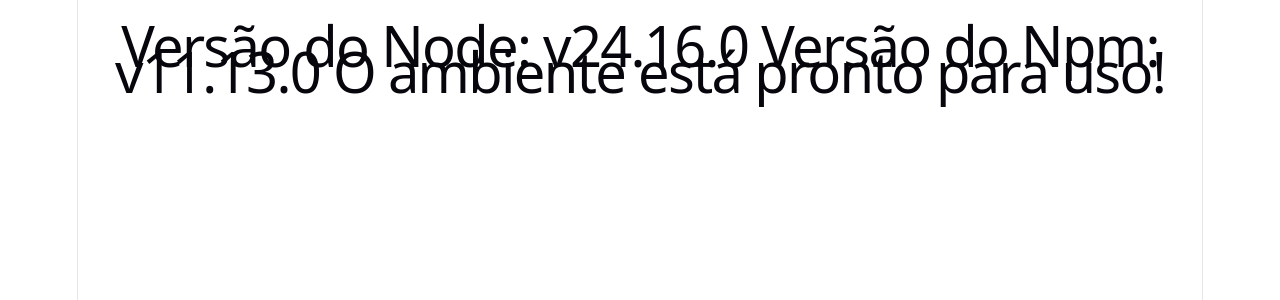
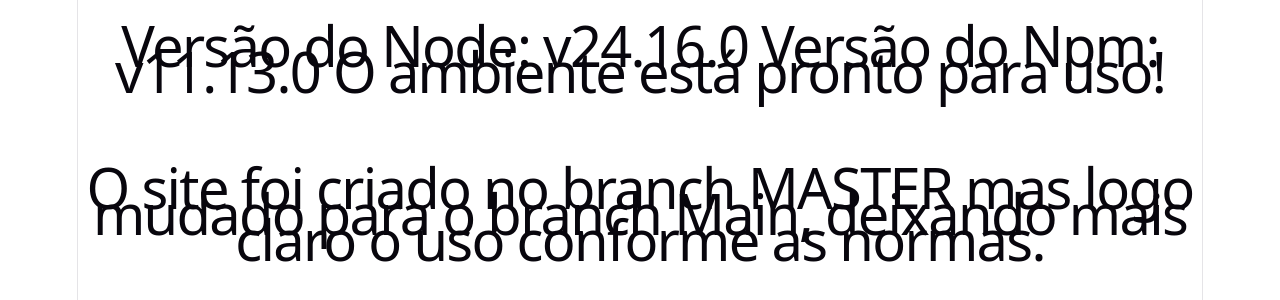
Before and after one commit to Arthurpeidomoiado/Revisao, a React (Vite) app in the folder Revisao/: page / in a window 1280 px wide. Shown: the top 300 px of the page. Built offline with nearby package versions, Linux system fonts and the light colour scheme.

Commit message:
Iniciar o versionamento sobre commit

```diff
--- a/Revisao/src/App.jsx
+++ b/Revisao/src/App.jsx
@@ -8,6 +8,8 @@
     <>
     <h1>Versão do Node: v24.16.0  Versão do Npm: v11.13.0  O ambiente está pronto para uso!</h1>
     <br />
+    <h1>O site foi criado no branch MASTER mas logo mudado para o branch Main, deixando mais claro o uso conforme as normas.</h1>
+    <br />
 
     </>
   )
```
